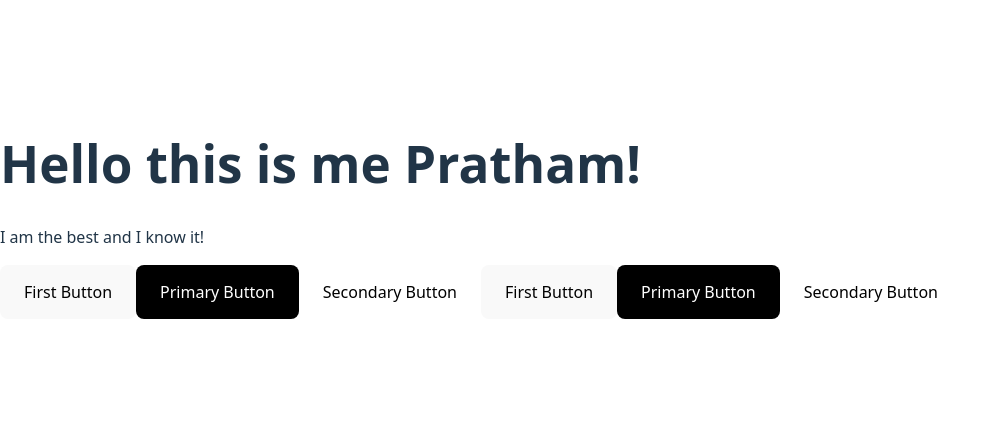
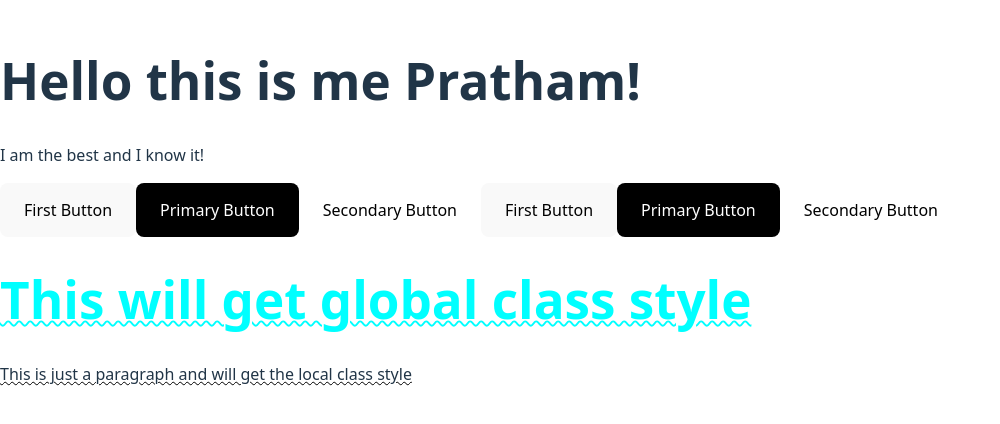
Before and after one commit to pratham2707/react-practice, a React (Vite) app: page / in a window 1280 px wide. Shown: the part 190-614 px from the top of the page, without its empty margins (0-1000 px from the left). Built offline with nearby package versions, Linux system fonts and the light colour scheme.

Commit message:
CSS Modules: Global Classes :global(.myGlobalClass)

```diff
--- a/src/App.jsx
+++ b/src/App.jsx
@@ -5,6 +5,7 @@
 
 import BasicCSSModule from "./Components/CSS Modules/BasicCSSModule"
 import ComposingClasses from "./Components/CSS Modules/ComposingClasses"
+import GlobalClasses from "./Components/CSS Modules/GlobalClasses"
 
 // import UseCallback from "./Components/Hooks/useCallback"
 // import UseContext from "./Components/Hooks/useContext"
@@ -86,6 +87,7 @@ function App() {
       {/* All related to CSS Modules */}
       <BasicCSSModule />
       <ComposingClasses />
+      <GlobalClasses />
     </>
   )
 }
--- /dev/null
+++ b/src/Components/CSS Modules/GlobalClasses.jsx
@@ -0,0 +1,12 @@
+import styles from './index3.module.css'
+
+function GlobalClasses() {
+    return (
+        <>
+            <h1 className="myHeader">This will get global class style</h1>
+            <p className={styles.paragraph}>This is just a paragraph and will get the local class style</p>
+        </>
+    )
+}
+
+export default GlobalClasses;
--- /dev/null
+++ b/src/Components/CSS Modules/index3.module.css
@@ -0,0 +1,8 @@
+:global(.myHeader) {
+    color: aqua;
+    text-decoration: underline wavy aqua 2px;
+}
+
+.paragraph {
+    text-decoration: underline wavy black 1px;
+}
```
